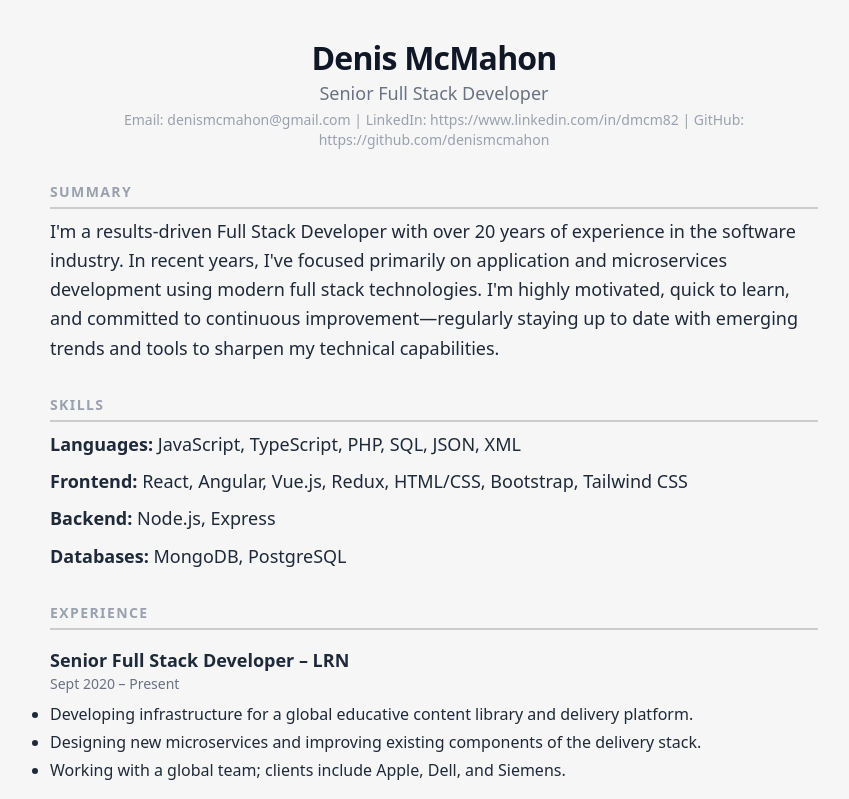
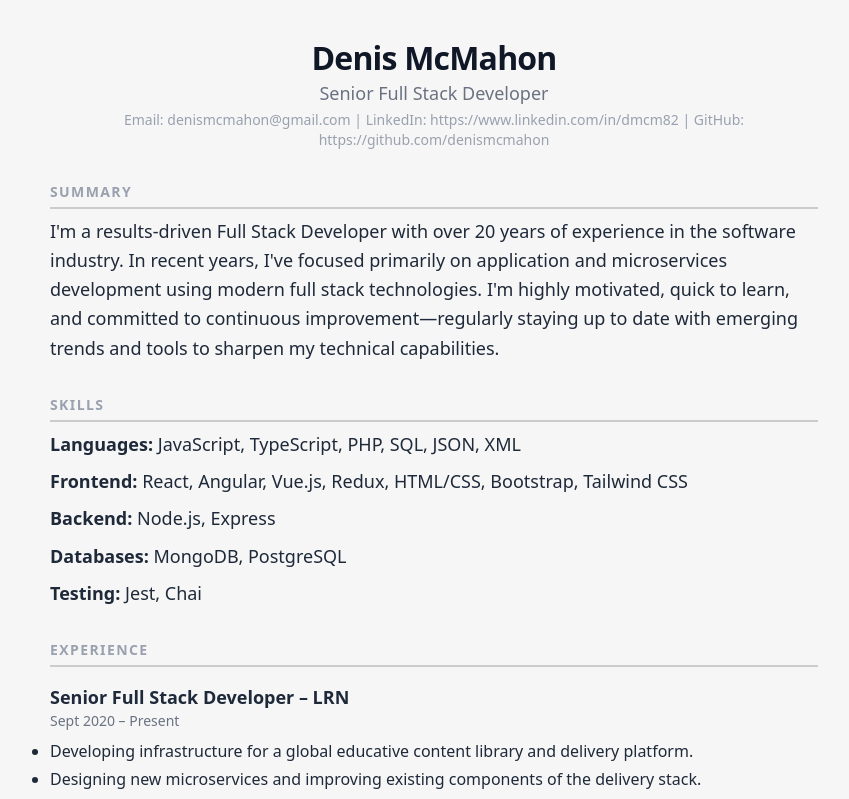
Before and after one commit to denismcmahon/denismcmahon-cv, a React (Vite) app: page / in a window 1280 px wide. Shown: the top 799 px of the page, without its empty margins (206-1055 px from the left). Built offline with nearby package versions, Linux system fonts and the light colour scheme.

Commit message:
skills content update

```diff
--- a/src/components/Skills.tsx
+++ b/src/components/Skills.tsx
@@ -17,6 +17,9 @@ const Skills = () => {
         <p>
           <span className="font-semibold">Databases:</span> MongoDB, PostgreSQL
         </p>
+        <p>
+          <span className="font-semibold">Testing:</span> Jest, Chai
+        </p>
       </div>
     </section>
   );
```
